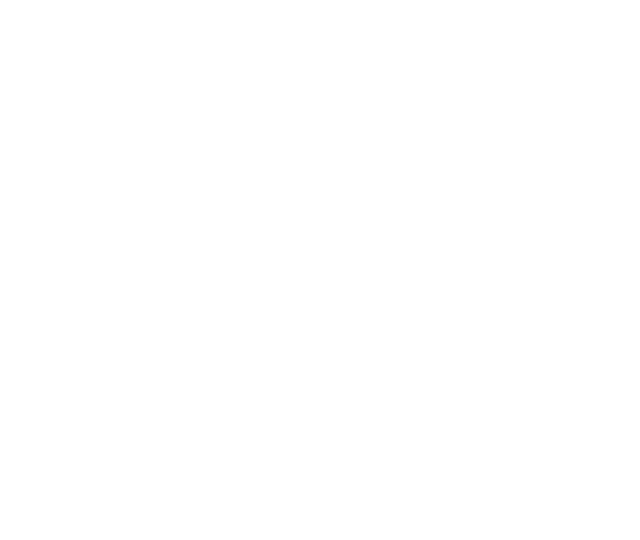
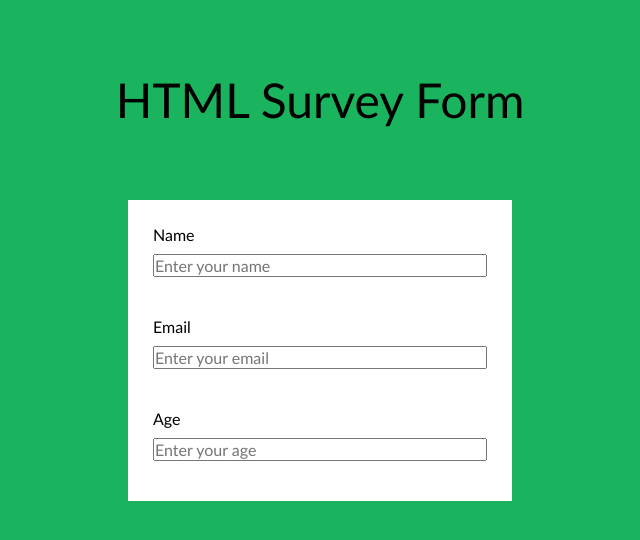
Before and after one commit to MarkWebDeveloper/Survey_Form_HTML, a website: page public/index.html in a window 1280 px wide. Shown: the whole page, without its empty margins (320-960 px from the left). Drawn offline with Linux system fonts and the light colour scheme.

Commit message:
form created, 3 fields added

```diff
--- a/public/index.html
+++ b/public/index.html
@@ -7,6 +7,37 @@
     <link rel="stylesheet" href="./styles.css">
 </head>
 <body>
+    <header>
+        <h1 id="main_title">HTML Survey Form</h1>
+    </header>
 
+    <main>
+        <form id="survey_form">
+
+            <div class="form-control">
+                <label for="name" id="label-name">
+                    Name
+                </label>
+
+                <input type="text" id="name" placeholder="Enter your name" />
+            </div>
+
+            <div class="form-control">
+                <label for="email" id="label-name">
+                    Email
+                </label>
+
+                <input type="text" id="email" placeholder="Enter your email" />
+            </div>
+
+            <div class="form-control">
+                <label for="age" id="label-name">
+                    Age
+                </label>
+
+                <input type="text" id="age" placeholder="Enter your age" />
+            </div>
+        </form>
+    </main>
 </body>
 </html>
--- /dev/null
+++ b/src/header.scss
@@ -0,0 +1,9 @@
+header {
+    height: 200px;
+    line-height: 200px;
+    text-align: center;
+}
+
+#main_title {
+    font-size: 3em;
+}
--- a/src/main-styles.scss
+++ b/src/main-styles.scss
@@ -0,0 +1,4 @@
+html {
+    font-family: 'Trebuchet MS', 'Lucida Sans Unicode', 'Lucida Grande', 'Lucida Sans', Arial, sans-serif;
+    background-color: rgb(26, 180, 95);
+}
--- /dev/null
+++ b/src/main.scss
@@ -0,0 +1,23 @@
+#survey_form {
+    background-color: white;
+    width: 30%;
+    height: 30%;
+    margin: auto;
+    padding-bottom: 25px;
+}
+
+.form-control {
+    text-align: left;
+    padding-top: 25px;
+    margin: 0 25px 15px 25px;
+
+    input {
+        width: 100%;
+    }
+
+}
+
+.form-control label {
+    display: block;
+    margin-bottom: 10px;
+}
--- a/src/styles.scss
+++ b/src/styles.scss
@@ -1,2 +1,4 @@
 @use '../node_modules/scss-reset/src/scss/_reset.scss';
 @use "./main-styles.scss";
+@use "./header.scss";
+@use "./main.scss";
```
Also changed, not shown: public/styles.css, 1 other file.
